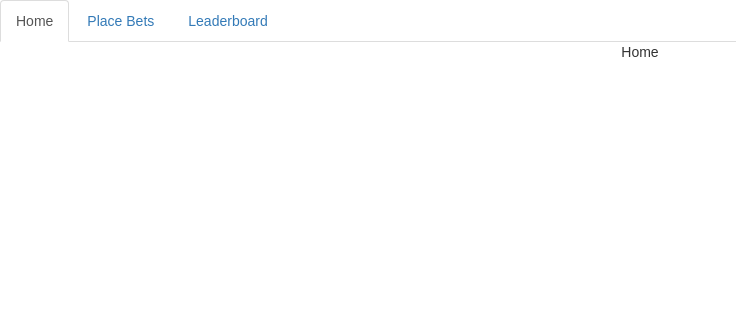
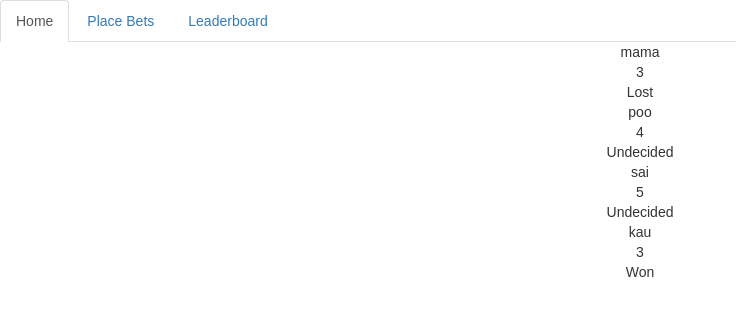
Before and after one commit to sairajm/Gitclash, a React (Create React App) app in the folder client/: page /dashboard in a window 1280 px wide. Shown: the top 316 px of the page, without its empty margins (0-736 px from the left). Built offline with nearby package versions, Linux system fonts and the light colour scheme.

Commit message:
Refactored client side

```diff
--- a/client/src/components/UserDetails.js
+++ b/client/src/components/UserDetails.js
@@ -7,10 +7,11 @@ class UserDetails extends Component {
       };
     }
     render() {
-        const {uName, bet, runningStatus} = this.props.friend;
+        const {name, bet, runningStatus} = this.props.friend;
+        console.log('hahaha', name, bet, runningStatus);
         return(
             <div>
-              <div>{uName}</div>
+              <div>{name}</div>
               <div>{bet}</div>
               <div>{runningStatus}</div>
             </div>
--- /dev/null
+++ b/client/src/pages/HomePage.js
@@ -0,0 +1,57 @@
+import React, {Component} from 'react';
+import UserDetails from '../components/UserDetails';
+
+class HomePage extends Component {
+    constructor(props) {
+      super(props);
+      this.state = {
+        currentBetsData: [
+         {name: 'mama', bet: 3, runningStatus: 'Lost'},
+         {name: 'poo', bet: 4, runningStatus: 'Undecided'},
+         {name: 'sai', bet: 5, runningStatus: 'Undecided'},
+         {name: 'kau', bet: 3, runningStatus: 'Won'}]
+      }
+
+      this.renderCurrentBets = this.renderCurrentBets.bind(this);
+      this.getCurrentBets = this.getCurrentBets.bind(this);
+    }
+
+    componentWillMount() {
+      this.getCurrentBets();
+    }
+
+    render() {
+        const {userName} = this.props;
+        return (
+          <div>
+            {this.renderCurrentBets()}
+          </div>
+        );
+    }
+
+    getCurrentBets() {
+      // fetch('url',{username: this.props.userName})
+      //   .then((response)=>{
+      //     return response.json();
+      //   })
+      //   .then((data)=>{
+      //     if(data){
+      //       this.setState({
+      //         currentBetsData: data
+      //       });
+      //     }
+      //   })
+      //   .catch((err)=>{
+      //     console.log('Ayyo puttukichu', err);
+      //   })
+    }
+
+    renderCurrentBets() {
+      const {currentBetsData} = this.state;
+      return currentBetsData.map((friend) => (
+        <UserDetails friend={friend} />
+      ));
+    }
+}
+
+export default HomePage;
--- a/client/src/views/LeaderboardView.js
+++ b/client/src/pages/LeaderboardPage.js
@@ -1,7 +1,7 @@
 import React, {Component} from 'react';
 import {Table} from 'react-bootstrap';
 
-class LeaderboardView extends Component {
+class LeaderboardPage extends Component {
     constructor(props) {
       super(props);
       this.state = {
@@ -53,8 +53,8 @@ class LeaderboardView extends Component {
     console.log(data)
     return data.map((d) => (
       <tr>
-        <td>{d.user}</td>
-        <td>{d.points}</td>
+        <td key={d.user}>{d.user}</td>
+        <td key={d.user+d.points}>{d.points}</td>
       </tr>
     ))
   }
@@ -62,4 +62,4 @@ class LeaderboardView extends Component {
 
 }
 
-export default LeaderboardView;
+export default LeaderboardPage;
--- a/client/src/views/AddBetsForm.js
+++ b/client/src/pages/PlaceBetsPage.js
@@ -1,16 +1,24 @@
 import React, {Component} from 'react';
 import {Table} from 'react-bootstrap';
 
-class AddBetsForm extends Component {
+class PlaceBets extends Component {
+    constructor(props) {
+      super(props);
+      this.state = {
+        friendList:[{name: 'mama'}, {name: 'sai'}, {name: 'poo'}, {name: 'kau'}]
+      };
+      this.renderUserRows = this.renderUserRows.bind(this);
+    }
     renderUserRows() {
-        return(
+        const {friendList} = this.state;
+        return friendList.map((friend)=> (
             <tr>
-              <td>Mark</td>
+              <td>{friend.name}</td>
               <td>
-                  <input type="text"></input>
+                  <input type="number" step="1" min="0" max="7"></input>
               </td>
             </tr>
-        )
+        ));
     }
 
     render() {
@@ -30,4 +38,4 @@ class AddBetsForm extends Component {
     }
 }
 
-export default AddBetsForm;
+export default PlaceBets;
--- a/client/src/views/Dashboard.js
+++ b/client/src/views/Dashboard.js
@@ -1,18 +1,21 @@
 import React, {Component} from 'react';
 import {Tabs, Tab} from 'react-bootstrap';
-import AddBetsForm from './AddBetsForm';
-import LeaderboardView from './LeaderboardView';
+import HomePage from '../pages/HomePage';
+import PlaceBetsPage from '../pages/PlaceBetsPage';
+import LeaderboardPage from '../pages/LeaderboardPage';
 
 class Dashboard extends Component {
     getTabs() {
         return (
           <Tabs defaultActiveKey={1} animation={false} id="noanim-tab-example">
-            <Tab eventKey={1} title="Home">Home</Tab>
+            <Tab eventKey={1} title="Home">
+                <HomePage />
+            </Tab>
             <Tab eventKey={2} title="Place Bets">
-                <AddBetsForm/>
+                <PlaceBetsPage />
             </Tab>
             <Tab eventKey={3} title="Leaderboard">
-                <LeaderboardView/>
+                <LeaderboardPage />
             </Tab>
           </Tabs>
         )
--- a/client/src/views/LoginView.js
+++ b/client/src/views/LoginView.js
@@ -3,7 +3,6 @@ import { Button, Form, FormControl, FormGroup, Col, ControlLabel } from 'react-b
 import { Link } from 'react-router-dom';
 
 class LoginView extends Component {
-
     render() {
         return(
             <div>
```
Also changed, not shown: client/src/views/HomeView.js (deleted, +0 -55 lines).
